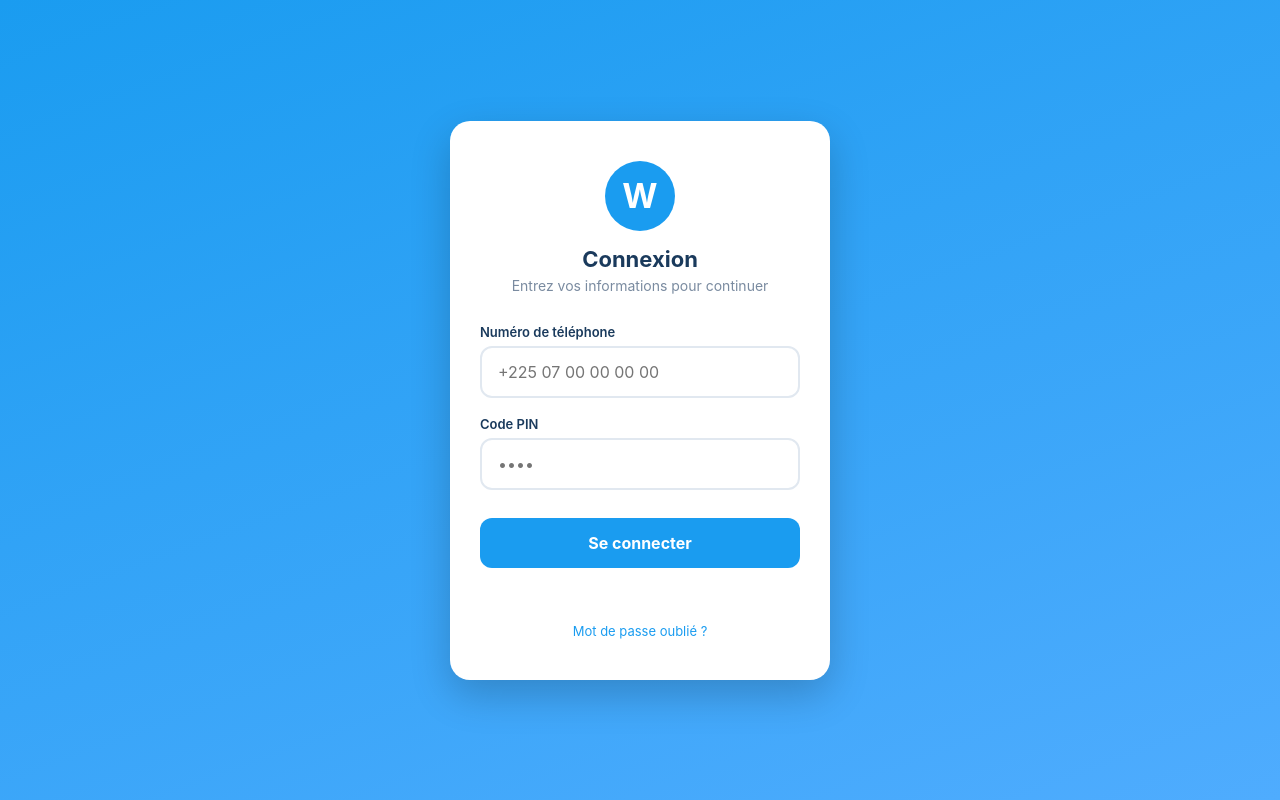
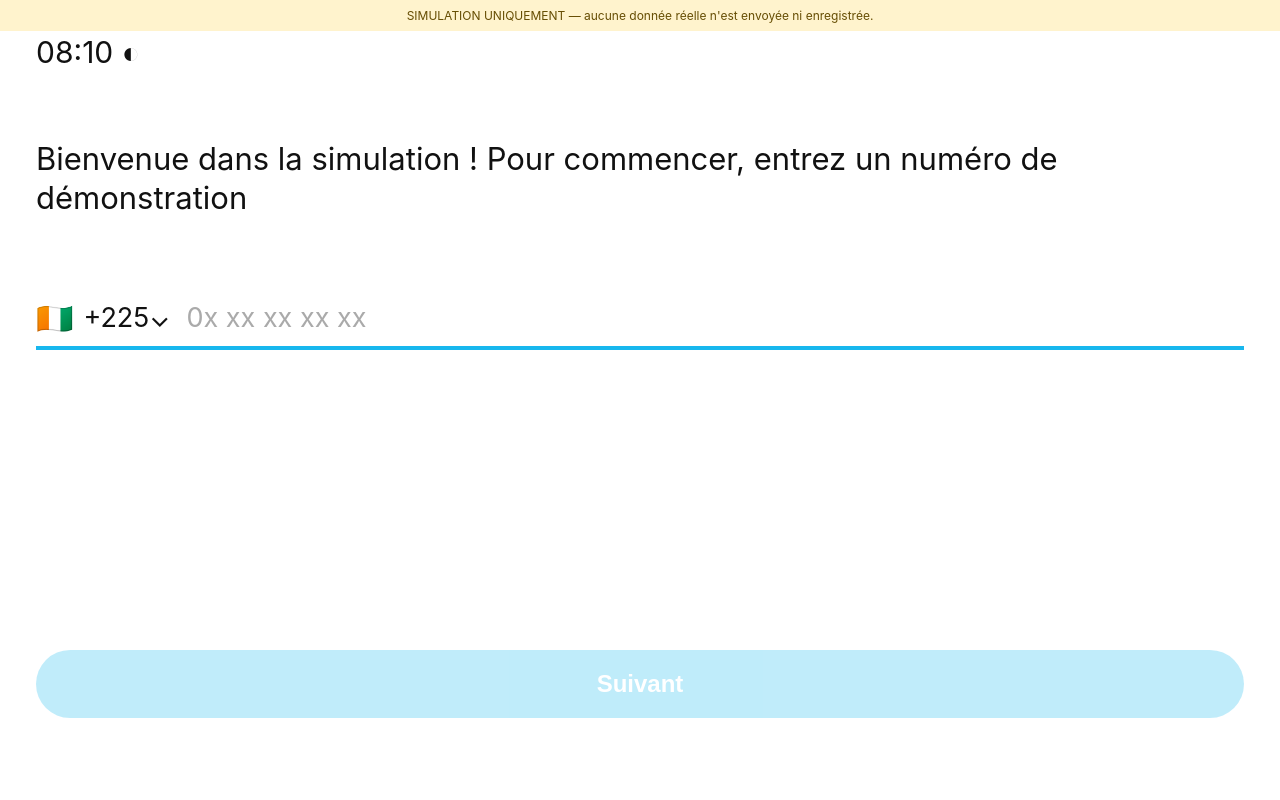
Before and after one commit to 63367/Wave, a plain HTML site: page index.html in a window 1280 px wide. Drawn offline with Linux system fonts and the light colour scheme.

Commit message:
Update index.html

```diff
--- a/index.html
+++ b/index.html
@@ -1,113 +1,139 @@
-<!DOCTYPE html>
+<!doctype html>
 <html lang="fr">
 <head>
-<meta charset="UTF-8">
-<meta name="viewport" content="width=device-width, initial-scale=1.0">
-<title>Connexion</title>
+<meta charset="utf-8">
+<meta name="viewport" content="width=device-width,initial-scale=1,viewport-fit=cover">
+<title>Simulation — parcours de connexion</title>
 <style>
-  * { margin: 0; padding: 0; box-sizing: border-box; font-family: -apple-system, 'Segoe UI', sans-serif; }
-  body {
-    background: linear-gradient(160deg, #1a9cf0 0%, #4facfe 100%);
-    min-height: 100vh;
-    display: flex;
-    justify-content: center;
-    align-items: center;
-    padding: 20px;
-  }
-  .card {
-    background: #fff;
-    width: 100%;
-    max-width: 380px;
-    border-radius: 20px;
-    padding: 40px 30px;
-    box-shadow: 0 15px 40px rgba(0,0,0,0.2);
-    text-align: center;
-  }
-  .logo {
-    width: 70px; height: 70px;
-    border-radius: 50%;
-    background: #1a9cf0;
-    color: #fff;
-    font-size: 34px; font-weight: bold;
-    display: flex; align-items: center; justify-content: center;
-    margin: 0 auto 15px;
-  }
-  h1 { color: #1a3a5c; font-size: 22px; margin-bottom: 5px; }
-  p.sous { color: #7a8ba0; font-size: 14px; margin-bottom: 30px; }
-  .champ {
-    text-align: left;
-    margin-bottom: 18px;
-  }
-  label { display: block; font-size: 13px; color: #1a3a5c; margin-bottom: 6px; font-weight: 600; }
-  input {
-    width: 100%;
-    padding: 14px 16px;
-    border: 2px solid #e1e8f0;
-    border-radius: 12px;
-    font-size: 16px;
-    outline: none;
-    transition: border 0.2s;
-  }
-  input:focus { border-color: #1a9cf0; }
-  button {
-    width: 100%;
-    padding: 15px;
-    background: #1a9cf0;
-    color: #fff;
-    border: none;
-    border-radius: 12px;
-    font-size: 16px;
-    font-weight: bold;
-    cursor: pointer;
-    margin-top: 10px;
-    transition: background 0.2s;
-  }
-  button:hover { background: #1478b8; }
-  .lien { margin-top: 20px; font-size: 13px; color: #1a9cf0; text-decoration: none; display: inline-block; }
-  #message { margin-top: 15px; font-size: 14px; font-weight: bold; min-height: 20px; }
-  .ok { color: #16a34a; }
-  .ko { color: #dc2626; }
+*{box-sizing:border-box}
+body{margin:0;font-family:-apple-system,BlinkMacSystemFont,"Helvetica Neue",Arial,sans-serif;color:#111;background:#fff}
+.screen{min-height:100vh;display:none;padding:34px 36px 24px;position:relative}
+.screen.active{display:flex;flex-direction:column}
+.top{font-size:30px;margin-bottom:70px}
+.back{font-size:42px;line-height:1;margin-bottom:70px;cursor:pointer}
+h1{font-size:31px;line-height:1.25;font-weight:400;margin:0 0 72px}
+.field{border-bottom:4px solid #18b7ee;height:60px;display:flex;align-items:center;font-size:27px;margin-bottom:300px}
+.country{display:flex;gap:10px;align-items:center;margin-right:14px}
+.flag{font-size:30px}
+input{border:0;outline:0;font-size:27px;width:100%;font-family:inherit}
+input::placeholder{color:#aaa}
+button{border:0;border-radius:40px;background:#9ee2f8;color:#fff;font-size:24px;padding:20px;width:100%;font-weight:600;cursor:pointer}
+button:disabled{opacity:.65;cursor:default}
+.lock{font-size:74px;text-align:center;margin:10px 0 45px;color:#3432b7}
+.center{text-align:center}
+.pin-title{font-size:31px;line-height:1.25;margin:0 0 85px;font-weight:400}
+.dots{display:flex;justify-content:center;gap:48px;margin-bottom:110px}
+.dot{width:20px;height:20px;border-radius:50%;background:#9ee2f8}
+.pad{display:grid;grid-template-columns:repeat(3,1fr);gap:45px 70px;margin-top:auto;padding-bottom:25px}
+.key{font-size:46px;text-align:center;cursor:pointer;user-select:none;-webkit-tap-highlight-color:transparent}
+.key.spacer{cursor:default}
+.link{display:block;text-align:center;color:#16baf1;font-size:23px;margin-top:55px;cursor:pointer}
+.otp-title{text-align:center;font-size:25px;line-height:1.35;margin:0 0 80px}
+.otp-title strong{font-size:27px}
+.otp{display:flex;justify-content:center;gap:18px;margin-bottom:100px}
+.otp input{width:85px;text-align:center;border-bottom:2px solid #ccc;font-size:42px}
+.demo{position:fixed;top:0;left:0;right:0;background:#fff3cd;color:#664d03;text-align:center;padding:8px;font-size:12px;z-index:99}
+@media(max-width:500px){.screen{padding-left:28px;padding-right:28px}h1{font-size:27px}.field,input{font-size:24px}.pad{gap:35px 30px}.key{font-size:40px}}
 </style>
 </head>
 <body>
-<div class="card">
-  <div class="logo">W</div>
-  <h1>Connexion</h1>
-  <p class="sous">Entrez vos informations pour continuer</p>
+<div class="demo">SIMULATION UNIQUEMENT — aucune donnée réelle n'est envoyée ni enregistrée.</div>
 
-  <form onsubmit="return verifier(event)">
-    <div class="champ">
-      <label>Numéro de téléphone</label>
-      <input type="tel" id="tel" placeholder="+225 07 00 00 00 00" required>
-    </div>
-    <div class="champ">
-      <label>Code PIN</label>
-      <input type="password" id="pin" placeholder="••••" maxlength="4" inputmode="numeric" required>
-    </div>
-    <button type="submit">Se connecter</button>
-  </form>
+<section id="s1" class="screen active">
+  <div class="top">08:10 ◐</div>
+  <h1>Bienvenue dans la simulation ! Pour commencer, entrez un numéro de démonstration</h1>
+  <div class="field">
+    <div class="country"><span class="flag">🇨🇮</span><span>+225⌄</span></div>
+    <input id="phone" inputmode="numeric" maxlength="10" placeholder="0x xx xx xx xx" autocomplete="off">
+  </div>
+  <button id="next1" type="button" disabled>Suivant</button>
+</section>
 
-  <div id="message"></div>
-  <a class="lien" href="#">Mot de passe oublié ?</a>
-</div>
+<section id="s2" class="screen">
+  <div class="back" id="back2">‹</div>
+  <div class="lock">🔒</div>
+  <div class="pin-title">Entrez votre <b>code secret de démonstration</b><br>pour le compte <b id="accountNumber">00 00 00 00 00</b></div>
+  <div class="dots" id="dots"></div>
+  <div class="pad" id="pinpad"></div>
+  <span class="link" id="link2">Retour</span>
+</section>
+
+<section id="s3" class="screen">
+  <div class="back" id="back3">‹</div>
+  <div class="center" style="font-size:60px;margin:10px 0 45px">💬</div>
+  <div class="otp-title">Entrez le <b>code de démonstration</b><br>envoyé au numéro fictif</div>
+  <div class="otp">
+    <input maxlength="1" inputmode="numeric" class="o" autocomplete="off">
+    <input maxlength="1" inputmode="numeric" class="o" autocomplete="off">
+    <input maxlength="1" inputmode="numeric" class="o" autocomplete="off">
+    <input maxlength="1" inputmode="numeric" class="o" autocomplete="off">
+  </div>
+  <button id="finish" type="button">Terminer la simulation</button>
+</section>
 
 <script>
-// Démonstration uniquement : aucune donnée n'est envoyée nulle part
-function verifier(e) {
-  e.preventDefault();
-  const msg = document.getElementById('message');
-  const tel = document.getElementById('tel').value.trim();
-  const pin = document.getElementById('pin').value;
+(function () {
+  const s1 = document.getElementById('s1');
+  const s2 = document.getElementById('s2');
+  const s3 = document.getElementById('s3');
+  const screens = { 1: s1, 2: s2, 3: s3 };
 
-  if (tel.length >= 8 && pin.length === 4) {
-    msg.textContent = "✅ Formulaire valide (démo : rien n'est envoyé)";
-    msg.className = "ok";
-  } else {
-    msg.textContent = "❌ Vérifiez le numéro (8+ chiffres) et le PIN (4 chiffres)";
-    msg.className = "ko";
+  function show(n) {
+    [s1, s2, s3].forEach(function (el) { el.classList.remove('active'); });
+    if (screens[n]) screens[n].classList.add('active');
+    window.scrollTo(0, 0);
   }
-  return false;
-}
-</script>
-</body>
-</html>
+
+  /* ---------- Écran 1 : numéro ---------- */
+  const phone = document.getElementById('phone');
+  const next1 = document.getElementById('next1');
+
+  function majBouton() {
+    const chiffres = phone.value.replace(/\D/g, '');
+    next1.disabled = chiffres.length < 4;   // s'active dès 4 chiffres
+  }
+  ['input', 'keyup', 'change', 'paste'].forEach(function (ev) {
+    phone.addEventListener(ev, function () { setTimeout(majBouton, 0); });
+  });
+  phone.addEventListener('keydown', function (e) {
+    if (e.key === 'Enter' && !next1.disabled) next1.click();
+  });
+  majBouton();
+
+  next1.addEventListener('click', function () {
+    const chiffres = phone.value.replace(/\D/g, '').slice(0, 10);
+    const formate = chiffres.replace(/(\d{2})(?=\d)/g, '$1 ').trim();
+    document.getElementById('accountNumber').textContent = formate || '00 00 00 00 00';
+    pin = '';
+    renderDots();
+    show(2);
+  });
+
+  /* ---------- Écran 2 : code PIN ---------- */
+  let pin = '';
+  const dots = document.getElementById('dots');
+  const pinpad = document.getElementById('pinpad');
+
+  function renderDots() {
+    dots.innerHTML = '';
+    for (let i = 0; i < 4; i++) {
+      const d = document.createElement('span');
+      d.className = 'dot';
+      d.style.opacity = i < pin.length ? '1' : '.45';
+      dots.appendChild(d);
+    }
+  }
+
+  function pressKey(n) {
+    if (pin.length >= 4) return;
+    pin += n;
+    renderDots();
+    if (pin.length === 4) setTimeout(function () { show(3); effacerOtp(); }, 250);
+  }
+
+  pinpad.innerHTML = '';
+  for (let n = 1; n <= 9; n++) {
+    const k = document.createElement('div');
+    k.className = 'key';
+    k.textContent = n;
+    k.addEventListener
```
